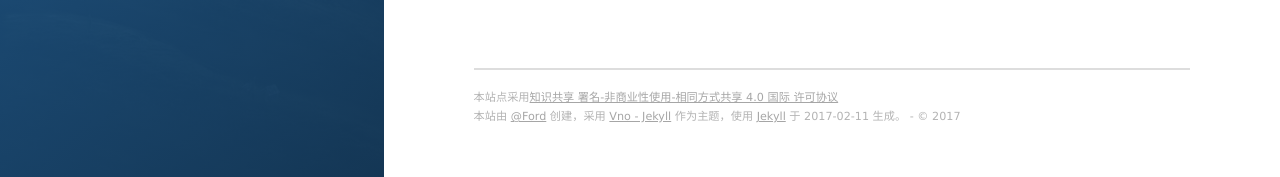
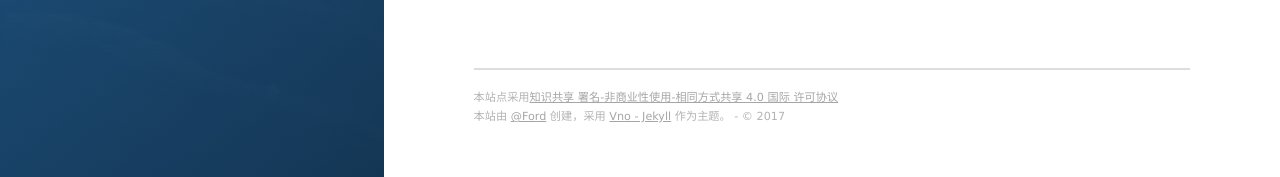
Before and after one commit to QAJenning/Test.github.io, a Jekyll site: the page built from _posts/2016-12-27-浮点数存储原理.md, in a window 1280 px wide and 900 px high, scrolled down 2409 px. Shown: the part 720-897 px from the top of the window. Built offline with Jekyll 4.4.1, drawn with Linux system fonts in a browser that asks for light colours; nearby versions of some CDN libraries; comment, search, counter and statistics services are not loaded.

Commit message:
commit now

```diff
--- a/_includes/footer.html
+++ b/_includes/footer.html
@@ -1,6 +1,6 @@
 <section class="footer">
     <footer>
     	<span class="footer__copyright">本站点采用<a href="http://creativecommons.org/licenses/by-nc-sa/4.0/">知识共享 署名-非商业性使用-相同方式共享 4.0 国际 许可协议</a></span>
-        <span class="footer__copyright">本站{% if site.creator %}由 {{site.creator}} 创建，{% endif %}采用 <a href="https://github.com/onevcat/vno-jekyll">Vno - Jekyll</a> 作为主题，使用 <a href="https://jekyllrb.com">Jekyll</a> 于 {{ site.time | date: "%F" }} 生成。 - &copy; {{site.time | date: "%Y"}}</span>
+        <span class="footer__copyright">本站{% if site.creator %}由 {{site.creator}} 创建，{% endif %}采用 <a href="https://github.com/onevcat/vno-jekyll">Vno - Jekyll</a> 作为主题。 - &copy; {{site.time | date: "%Y"}}</span>
     </footer>
 </section>
```
Also changed, not shown: 5 other files.
